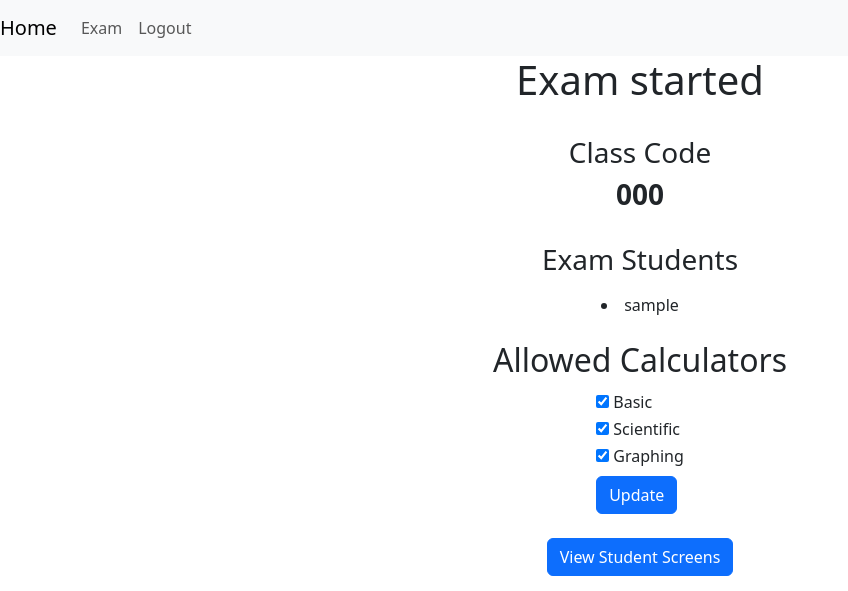
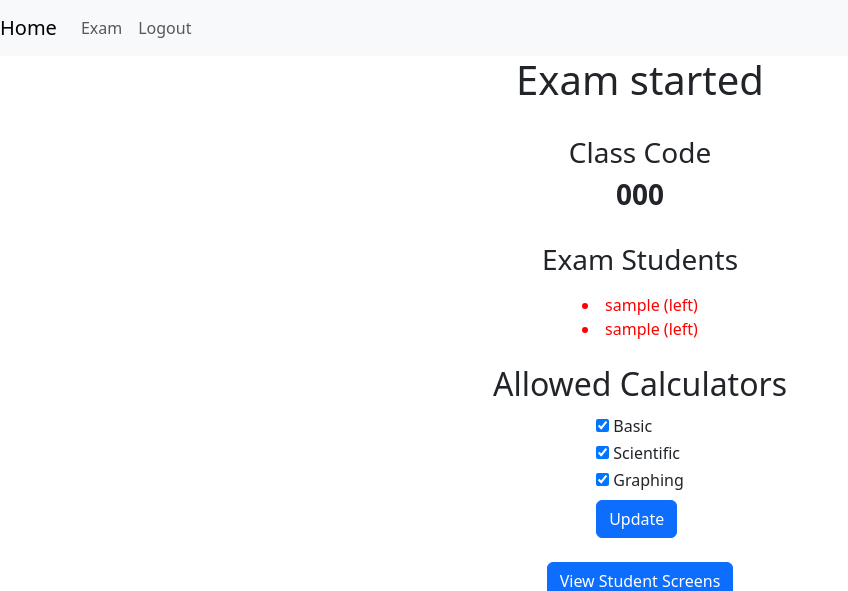
Before and after one commit to GraphiteApp/GraphiteTeacher, a Django app: page /exam in a window 1280 px wide. Shown: the top 591 px of the page, without its empty margins (0-848 px from the left). Run offline with Django 4.2, Linux system fonts and the light colour scheme; a user stored in the database is signed in; tables that the repository leaves empty hold one stand-in row (values such as "Sample post"); parts of the project's set-up code (start-up, migrations or seed data) failed here and were passed over.

Commit message:
show left students

```diff
--- a/Graphite/api/views.py
+++ b/Graphite/api/views.py
@@ -46,8 +46,21 @@ def join_exam(request):
             # add student to students
             Student.objects.create(username=username, teacher=teacher.user).save()
 
+        student = Student.objects.get(username=username)
+
+        # if the student has left the same exam, remove them from left_students
+        if Profile.objects.filter(classCode=class_code, left_students=student).exists():
+            teacher.left_students.remove(student)
+
         # add student to students
         teacher.students.add(Student.objects.get(username=username))
+
+        teacher.save()
+
+        # add teacher to student
+        student.teacher = teacher.user
+
+        student.save()
 
         response.status_code = 200
         response.content = 'Joined exam'
@@ -107,8 +120,6 @@ def leave_exam(request):
         # add student to left_students
         Profile.objects.get(classCode=class_code).left_students.add(student)
 
-        print(student.teacher)
-
         # remove teacher from student
         student.teacher = None
 
--- a/static/Graphite/css/style.css
+++ b/static/Graphite/css/style.css
@@ -1,4 +1,7 @@
 .display {
     height: 50%;
-    background-color: grey;
 }
+
+.left {
+    color: red;
+}
--- a/static/Graphite/javascript/exam.js
+++ b/static/Graphite/javascript/exam.js
@@ -21,12 +21,20 @@ async function getData() {
 function updateStudents(data) {
     let studentList = document.getElementById('student-list')
 
-    if (data.students.length) {
+    if (data.students.length + data.left_students.length) {
         // clear list
         studentList.innerHTML = ''
+        data.students = data.students.concat(data.left_students)
         data.students = data.students.sort()
         data.students.forEach((student) => {
-            let studentItem = document.createElement('li')
+            let studentItem
+            if (data.left_students.includes(student)) {
+                studentItem = document.createElement('li')
+                student = student + ' (left)'
+                studentItem.classList.add('left')
+            } else {
+                studentItem = document.createElement('li')
+            }
             studentItem.innerHTML = student
             studentList.appendChild(studentItem)
         })
--- a/templates/Graphite/layout.html
+++ b/templates/Graphite/layout.html
@@ -5,7 +5,7 @@
         <title>Graphite Teacher Tool</title>
         <link href="https://cdn.jsdelivr.net/npm/bootstrap@5.3.0-alpha1/dist/css/bootstrap.min.css" rel="stylesheet" integrity="sha384-GLhlTQ8iRABdZLl6O3oVMWSktQOp6b7In1Zl3/Jr59b6EGGoI1aFkw7cmDA6j6gD" crossorigin="anonymous">
         <script src="https://cdn.jsdelivr.net/npm/bootstrap@5.3.0-alpha1/dist/js/bootstrap.bundle.min.js" integrity="sha384-w76AqPfDkMBDXo30jS1Sgez6pr3x5MlQ1ZAGC+nuZB+EYdgRZgiwxhTBTkF7CXvN" crossorigin="anonymous"></script>
-        <link rel="stylesheet" href="{% static 'Graphite/css/styles.css' %}">
+        <link rel="stylesheet" href="{% static 'Graphite/css/style.css' %}">
     </head>
     <body>
         {% block body %}
```
